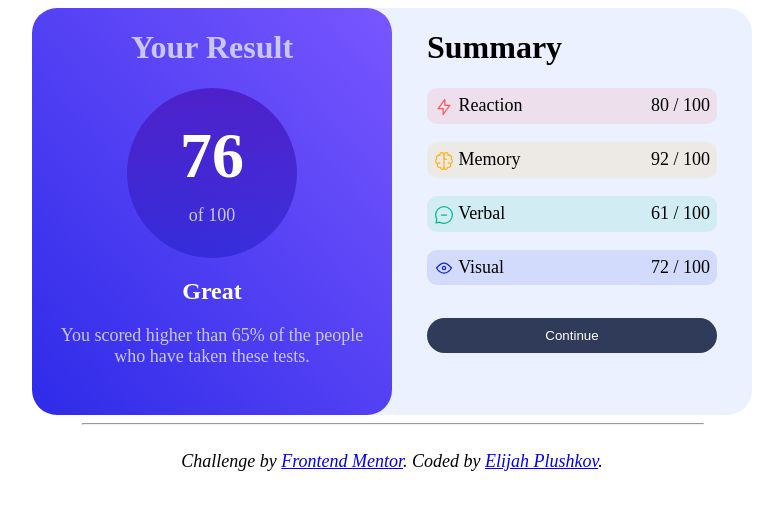
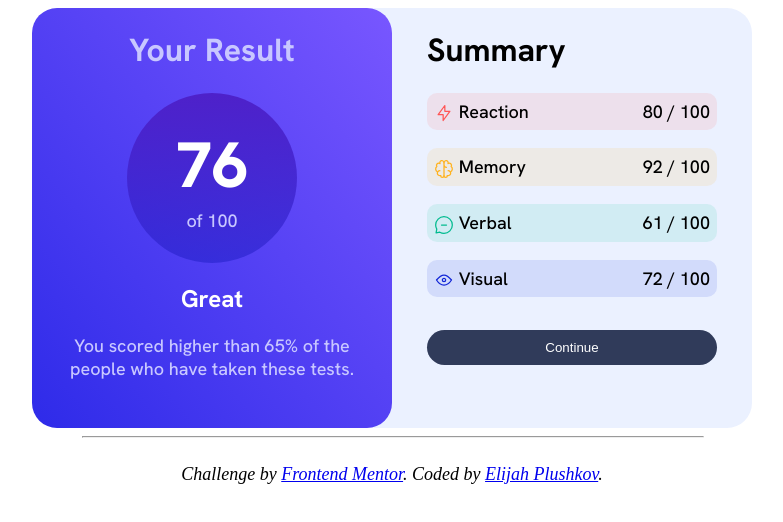
Before and after one commit to ElijahPlushkov/component-grid-media, a plain HTML site: page index.html in a window 1280 px wide. Shown: the top 522 px of the page, without its empty margins (336-1119 px from the left). Drawn offline with Linux system fonts and the light colour scheme.

Commit message:
Update styles(results).css

```diff
--- a/styles(results).css
+++ b/styles(results).css
@@ -1,3 +1,5 @@
+@import url('https://fonts.googleapis.com/css2?family=Hanken+Grotesk:ital,wght@0,500;0,700;0,800;1,500;1,700;1,800&family=Space+Grotesk:wght@500&display=swap');
+
 html {
   box-sizing: border-box;
   top: 0;
```
